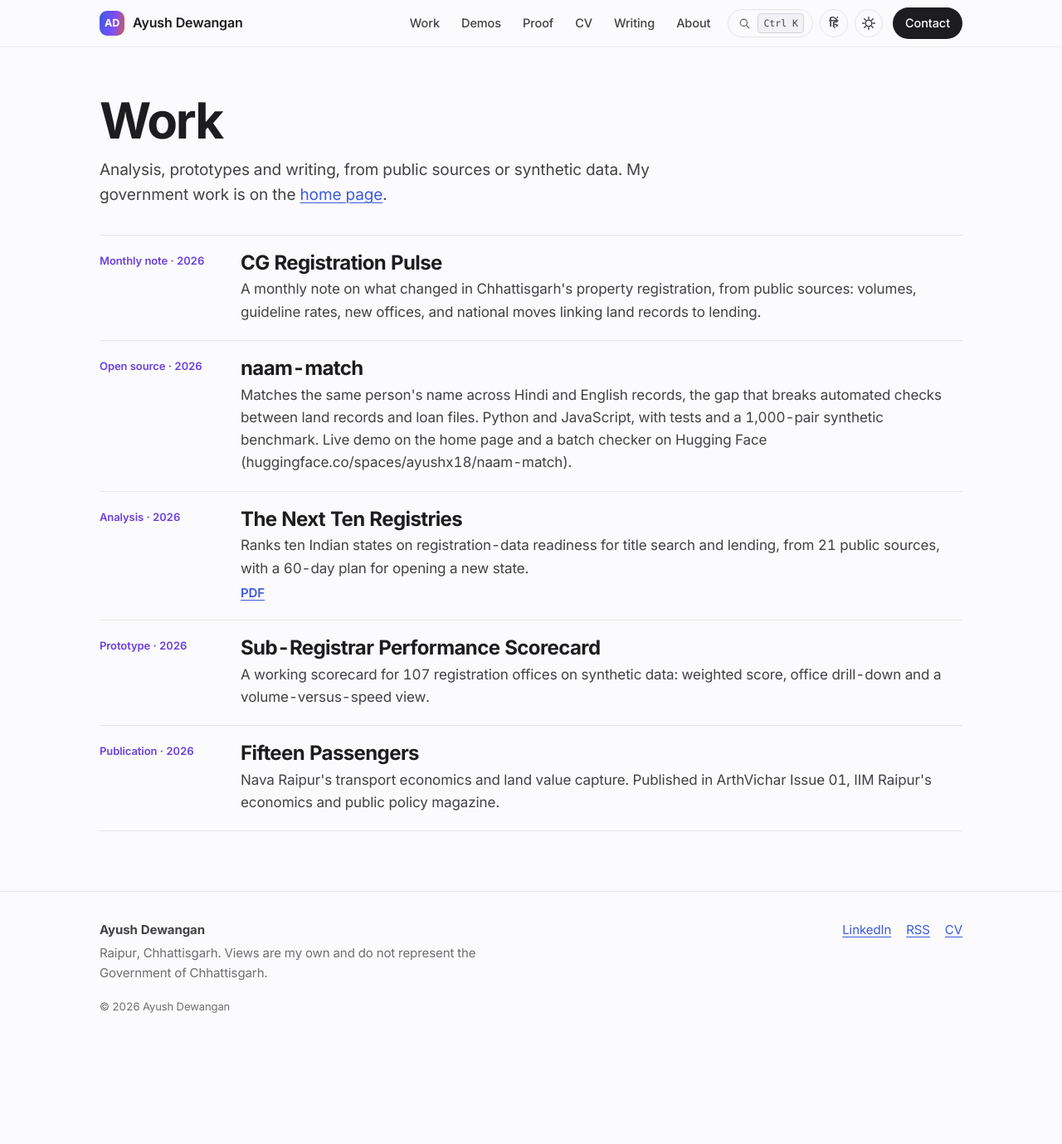
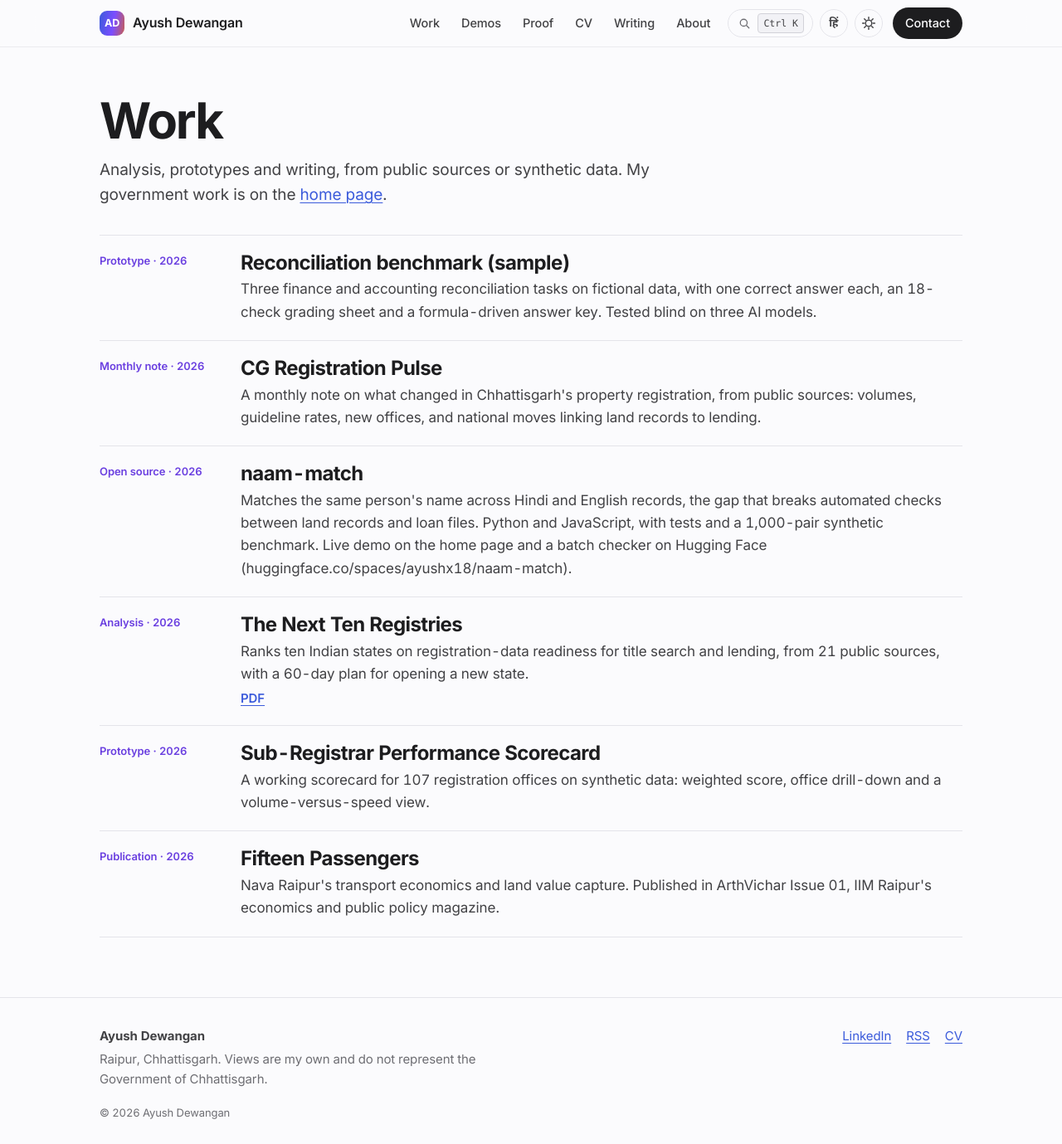
Before and after one commit to ayushwho18/ayushwho18.github.io, a Jekyll site: the page built from work/index.html, in a window 1280 px wide and 1379 px high. Shown: the whole window at 83% size. Built offline with Jekyll 4.4.1, drawn with Linux system fonts in a browser that asks for light colours.

Commit message:
Add results and project entry for sample benchmark
Co-Authored-By: Claude Sonnet 5.5 <noreply@anthropic.com>
Claude-Session: https://claude.ai/code/session_01FVuBfk1S1nrgknboVSdsF2

```diff
--- a/_data/projects.yml
+++ b/_data/projects.yml
@@ -1,5 +1,15 @@
 # Work shown on the home page and the Work page.
 # Add a new item at the top. `featured: true` puts it on the home page.
+- title: Reconciliation benchmark (sample)
+  year: 2026
+  kind: Prototype
+  url: /recon-task/
+  featured: false
+  summary: >-
+    Three finance and accounting reconciliation tasks on fictional data, with
+    one correct answer each, an 18-check grading sheet and a formula-driven
+    answer key. Tested blind on three AI models.
+
 - title: CG Registration Pulse
   year: 2026
   kind: Monthly note
--- a/recon-task/index.md
+++ b/recon-task/index.md
@@ -17,7 +17,20 @@ Everything on this page is fictional. The companies, vendors, contractors and fi
 
 Each task has a set of pass or fail checks (18 in all), and every check has one right answer. A task counts as correct only if its final figure matches to the rupee. The answer key is a spreadsheet with live formulas, so anyone can audit the derivation.
 
-RESULTS_PLACEHOLDER
+## Results
+
+I ran the full prompt on three AI models (Claude Opus, Sonnet and Haiku), each as a separate fresh run with only the prompt, no answer key, no tools and no code, then graded each answer against the key myself.
+
+| Model | Task 1 | Task 2 | Task 3 | Total |
+|---|---|---|---|---|
+| Claude Opus | 6 of 6 | 6 of 6 | 6 of 6 | 18 of 18 |
+| Claude Sonnet | 6 of 6 | 6 of 6 | 6 of 6 | 18 of 18 |
+| Claude Haiku | 6 of 6 | 6 of 6 | 6 of 6 | 18 of 18 |
+
+An earlier version with only the first two tasks also scored 12 of 12 on all three models, which is why I added the third.
+
+**What I take from this.** The answer key is sound: I computed every figure separately in code, and three independent solvers reached the same numbers. But these tasks are not hard for current models when the rules are written out and the documents are clean. A harder version needs what real finance work has and this sample lacks: hundreds of ledger lines, messy narrations, and rules that are ambiguous or unwritten. That is the next version. I have not yet tested ChatGPT or Gemini.
+
 
 ## Files
 
```
